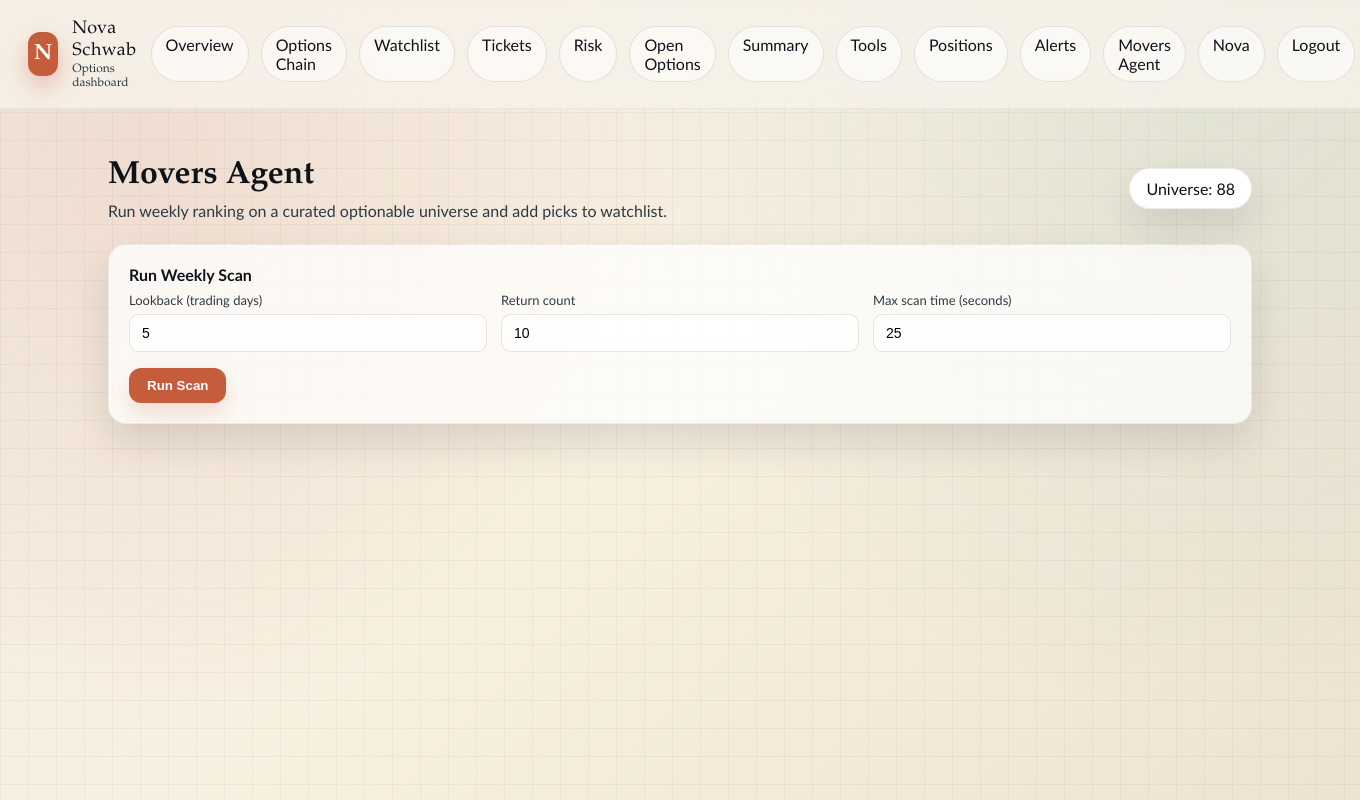
After one commit to Novastradingcompany/Schwab-Connect, a Flask app: page /movers-agent in a window 1360 px wide. The commit adds this page. Run offline with Flask 3, Linux system fonts and the light colour scheme; the visitor is signed in with stand-in values (Sample User, id 1).

Commit message:
add dedicated movers agent page with watchlist transfer

```diff
--- a/app.py
+++ b/app.py
@@ -11,6 +11,7 @@ from email.message import EmailMessage
 import csv
 import io
 import re
+import math
 from zoneinfo import ZoneInfo
 
 import pandas as pd
@@ -49,6 +50,8 @@ TICKETS_PATH = "tickets.json"
 MONITOR_STATE_PATH = "monitor_state.json"
 ERROR_LOG_PATH = "error_log.json"
 SP500_PATH = os.path.join("nova-options-scanner-main", "nova-options-scanner-main", "sp500_symbols.json")
+OPTIONABLE_UNIVERSE_PATH = "optionable_universe.json"
+MOVERS_SNAPSHOT_PATH = "movers_snapshot.json"
 _QUOTE_CACHE = {}
 _QUOTE_CACHE_TTL = 15
 MARKET_TICKERS = ["SPY", "QQQ", "IWM", "DIA"]
@@ -590,6 +593,117 @@ def load_watchlist():
 def save_watchlist(data):
     with open(WATCHLIST_PATH, "w", encoding="utf-8") as f:
         json.dump(data, f, indent=2)
+
+
+def load_optionable_universe():
+    if not os.path.exists(OPTIONABLE_UNIVERSE_PATH):
+        return []
+    try:
+        with open(OPTIONABLE_UNIVERSE_PATH, "r", encoding="utf-8") as f:
+            data = json.load(f)
+        universe = []
+        if not isinstance(data, list):
+            return []
+        for item in data:
+            if isinstance(item, dict):
+                symbol = (item.get("symbol") or "").upper().strip()
+                name = (item.get("name") or symbol).strip()
+            else:
+                symbol = str(item).upper().strip()
+                name = symbol
+            if symbol:
+                universe.append({"symbol": symbol, "name": name})
+        return universe
+    except Exception:
+        return []
+
+
+def load_movers_snapshot():
+    if not os.path.exists(MOVERS_SNAPSHOT_PATH):
+        return None
+    try:
+        with open(MOVERS_SNAPSHOT_PATH, "r", encoding="utf-8") as f:
+            data = json.load(f)
+        return data if isinstance(data, dict) else None
+    except Exception:
+        return None
+
+
+def save_movers_snapshot(data):
+    with open(MOVERS_SNAPSHOT_PATH, "w", encoding="utf-8") as f:
+        json.dump(data, f, indent=2)
+
+
+def _realized_vol_pct(closes, window=20):
+    if len(closes) < window + 1:
+        return None
+    rets = []
+    for i in range(-window, 0):
+        prev_close = closes[i - 1]
+        curr_close = closes[i]
+        if prev_close <= 0:
+            continue
+        rets.append((curr_close / prev_close) - 1.0)
+    if len(rets) < 2:
+        return None
+    mean_ret = sum(rets) / len(rets)
+    variance = sum((r - mean_ret) ** 2 for r in rets) / (len(rets) - 1)
+    return math.sqrt(variance) * 100
+
+
+def run_optionable_weekly_scan(universe, lookback_days=5, top_n=10, max_seconds=25):
+    rows = []
+    errors = []
+    started = time.monotonic()
+    scanned = 0
+    fetch_days = max(lookback_days + 35, 60)
+
+    for item in universe:
+        if time.monotonic() - started >= max_seconds:
+            break
+        symbol = item.get("symbol")
+        name = item.get("name") or symbol
+        if not symbol:
+            continue
+        scanned += 1
+        try:
+            history = fetch_price_history(symbol, days=fetch_days)
+            closes = _extract_closes(history)
+            metrics = compute_trend_metrics(closes)
+            ret_5d = metrics.get("ret_5d")
+            ret_20d = metrics.get("ret_20d")
+            vol_20d = _realized_vol_pct(closes, window=20)
+            if ret_5d is None and ret_20d is None:
+                continue
+            score = abs(ret_5d or 0.0) + (abs(ret_20d or 0.0) * 0.5) + ((vol_20d or 0.0) * 0.5)
+            rows.append({
+                "symbol": symbol,
+                "name": name,
+                "last": metrics.get("last"),
+                "ret_5d": ret_5d,
+                "ret_20d": ret_20d,
+                "vol_20d": vol_20d,
+                "score": score,
+                "direction": "up" if (ret_5d or 0) >= 0 else "down",
+            })
+        except Exception as exc:
+            errors.append(f"{symbol}: {exc}")
+
+    rows.sort(key=lambda x: x.get("score") or 0, reverse=True)
+    timed_out = (time.monotonic() - started) >= max_seconds
+    snapshot = {
+        "ran_at": dt.datetime.now().isoformat(timespec="seconds"),
+        "lookback_days": lookback_days,
+        "top_n": top_n,
+        "max_seconds": max_seconds,
+        "timed_out": timed_out,
+        "universe_size": len(universe),
+        "scanned": scanned,
+        "rows": rows[:top_n],
+        "error_count": len(errors),
+        "error_samples": errors[:5],
+    }
+    return snapshot
 
 
 def load_tickets():
@@ -1701,6 +1815,63 @@ def watchlist():
         watchlist=watchlist_symbols,
         results=results,
         error=error,
+    )
+
+
+@app.route("/movers-agent", methods=["GET", "POST"])
+def movers_agent():
+    info = None
+    error = None
+    snapshot = load_movers_snapshot()
+    universe = load_optionable_universe()
+    lookback_days = int((snapshot or {}).get("lookback_days", 5))
+    top_n = int((snapshot or {}).get("top_n", 10))
+    max_seconds = int((snapshot or {}).get("max_seconds", 25))
+
+    if request.method == "POST":
+        action = request.form.get("action", "")
+        if action == "run_scan":
+            try:
+                lookback_days = max(1, int(request.form.get("lookback_days", 5)))
+                top_n = max(1, int(request.form.get("top_n", 10)))
+                max_seconds = max(10, int(request.form.get("max_seconds", 25)))
+                if not universe:
+                    raise RuntimeError("No optionable universe loaded. Check optionable_universe.json.")
+                snapshot = run_optionable_weekly_scan(
+                    universe,
+                    lookback_days=lookback_days,
+                    top_n=top_n,
+                    max_seconds=max_seconds,
+                )
+                save_movers_snapshot(snapshot)
+                rows_count = len(snapshot.get("rows") or [])
+                info = f"Weekly scan completed. Returned {rows_count} symbols."
+            except Exception as exc:
+                error = str(exc)
+        elif action == "add_selected":
+            selected = [s.upper().strip() for s in request.form.getlist("symbols") if s.strip()]
+            if not selected:
+                error = "No symbols selected."
+            else:
+                watchlist_symbols = set(load_watchlist())
+                before = len(watchlist_symbols)
+                watchlist_symbols.update(selected)
+                save_watchlist(sorted(watchlist_symbols))
+                added = len(watchlist_symbols) - before
+                info = f"Added {added} symbol(s) to watchlist."
+            snapshot = load_movers_snapshot()
+
+    return render_template(
+        "movers_agent.html",
+        snapshot=snapshot,
+        universe_size=len(universe),
+        info=info,
+        error=error,
+        defaults={
+            "lookback_days": lookback_days,
+            "top_n": top_n,
+            "max_seconds": max_seconds,
+        },
     )
 
 
--- a/templates/layout.html
+++ b/templates/layout.html
@@ -29,6 +29,7 @@
           <a class="nav-link" href="{{ url_for('tools') }}">Tools</a>
           <a class="nav-link" href="{{ url_for('positions') }}">Positions</a>
           <a class="nav-link" href="{{ url_for('alerts') }}">Alerts</a>
+          <a class="nav-link" href="{{ url_for('movers_agent') }}">Movers Agent</a>
           <a class="nav-link" href="{{ url_for('nova_chat') }}">Nova</a>
           <a class="nav-link" href="{{ url_for('logout') }}">Logout</a>
         </nav>
--- /dev/null
+++ b/templates/movers_agent.html
@@ -0,0 +1,96 @@
+{% extends "layout.html" %}
+{% block content %}
+  <section class="hero">
+    <div>
+      <h1>Movers Agent</h1>
+      <p class="subtitle">Run weekly ranking on a curated optionable universe and add picks to watchlist.</p>
+    </div>
+    <div class="pill">Universe: {{ universe_size }}</div>
+  </section>
+
+  {% if info %}
+    <div class="card">{{ info }}</div>
+  {% endif %}
+  {% if error %}
+    <div class="card alert">{{ error }}</div>
+  {% endif %}
+
+  <form class="card form" method="post">
+    <input type="hidden" name="action" value="run_scan">
+    <div class="card-title">Run Weekly Scan</div>
+    <div class="form-grid">
+      <label>
+        Lookback (trading days)
+        <input type="number" min="1" step="1" name="lookback_days" value="{{ defaults.lookback_days }}">
+      </label>
+      <label>
+        Return count
+        <input type="number" min="1" step="1" name="top_n" value="{{ defaults.top_n }}">
+      </label>
+      <label>
+        Max scan time (seconds)
+        <input type="number" min="10" step="1" name="max_seconds" value="{{ defaults.max_seconds }}">
+      </label>
+    </div>
+    <div class="form-actions">
+      <button class="button" type="submit">Run Scan</button>
+    </div>
+  </form>
+
+  {% if snapshot %}
+    <section class="card">
+      <div class="card-title">Latest Snapshot</div>
+      <div class="card-meta">
+        Ran at {{ snapshot.ran_at }} | scanned {{ snapshot.scanned }}/{{ snapshot.universe_size }} |
+        {% if snapshot.timed_out %}timed out at {{ snapshot.max_seconds }}s{% else %}complete{% endif %}
+      </div>
+      <form method="post">
+        <input type="hidden" name="action" value="add_selected">
+        <div class="table-wrap">
+          <table>
+            <thead>
+              <tr>
+                <th>Select</th>
+                <th>Stock</th>
+                <th>5D %</th>
+                <th>20D %</th>
+                <th>Vol 20D %</th>
+                <th>Score</th>
+              </tr>
+            </thead>
+            <tbody>
+              {% for row in snapshot.rows %}
+                <tr>
+                  <td><input type="checkbox" name="symbols" value="{{ row.symbol }}"></td>
+                  <td>{{ row.name }} ({{ row.symbol }})</td>
+                  <td>{% if row.ret_5d is not none %}{{ "%.2f"|format(row.ret_5d) }}%{% endif %}</td>
+                  <td>{% if row.ret_20d is not none %}{{ "%.2f"|format(row.ret_20d) }}%{% endif %}</td>
+                  <td>{% if row.vol_20d is not none %}{{ "%.2f"|format(row.vol_20d) }}{% endif %}</td>
+                  <td>{% if row.score is not none %}{{ "%.2f"|format(row.score) }}{% endif %}</td>
+                </tr>
+              {% else %}
+                <tr><td colspan="6">No rows in latest snapshot.</td></tr>
+              {% endfor %}
+            </tbody>
+          </table>
+        </div>
+        <div class="form-actions">
+          <button class="button" type="submit">Add Checked To Watchlist</button>
+        </div>
+      </form>
+
+      {% if snapshot.error_count %}
+        <details>
+          <summary>Scan errors ({{ snapshot.error_count }})</summary>
+          <div class="details-body">
+            <ul class="error-list">
+              {% for e in snapshot.error_samples %}
+                <li>{{ e }}</li>
+              {% endfor %}
+            </ul>
+          </div>
+        </details>
+      {% endif %}
+    </section>
+  {% endif %}
+{% endblock %}
```
Also changed, not shown: optionable_universe.json (added, +90 -0 lines).
